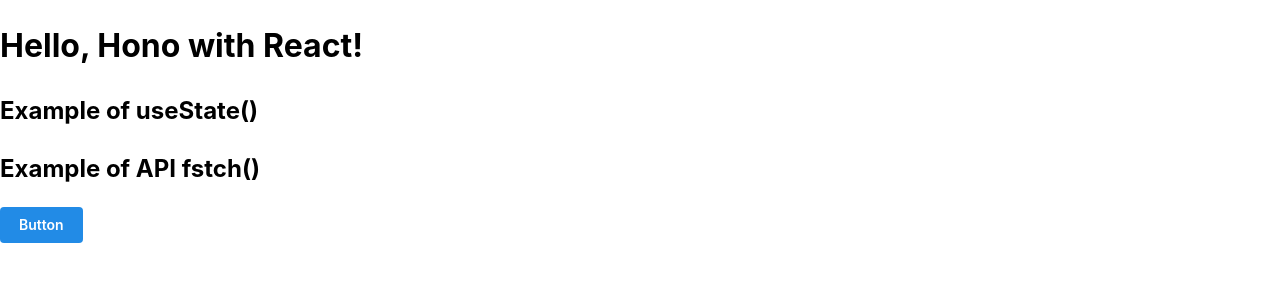
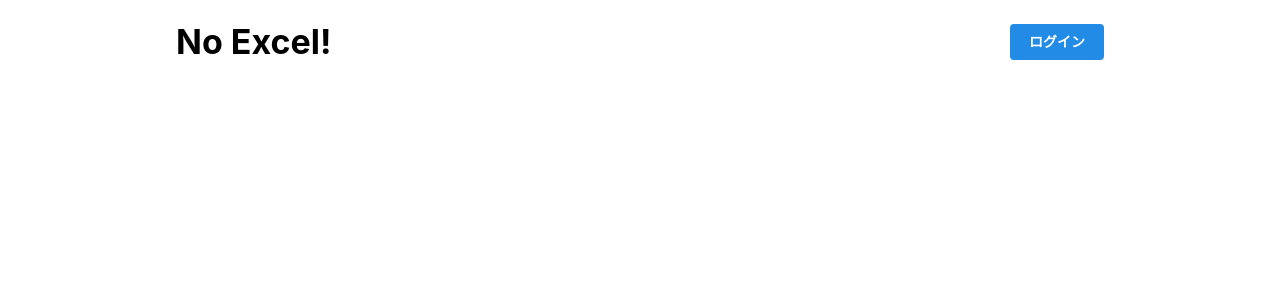
Before and after one commit to naotiki/axcel, a React app: page / in a window 1280 px wide. Shown: the top 300 px of the page. Built offline with nearby package versions, Linux system fonts and the light colour scheme; the HTML template or start-up script is replaced by a standard one.

Commit message:
wip:before migrate honox

```diff
--- a/package.json
+++ b/package.json
@@ -1,10 +1,11 @@
 {
   "type": "module",
   "scripts": {
-    "dev":"vite",
+    "dev": "vite",
     "__dev": "bun run --hot src/index.ts"
   },
   "dependencies": {
+    "@hono/zod-validator": "^0.1.11",
     "@mantine/core": "^7.6.1",
     "@mantine/dates": "^7.6.1",
     "@mantine/form": "^7.6.1",
@@ -12,7 +13,8 @@
     "dayjs": "^1.11.10",
     "hono": "^4.0.8",
     "react": "^18.2.0",
-    "react-dom": "^18.2.0"
+    "react-dom": "^18.2.0",
+    "zod": "^3.22.4"
   },
   "devDependencies": {
     "@hono/vite-dev-server": "^0.8.0",
--- /dev/null
+++ b/src/api/index.ts
@@ -0,0 +1,22 @@
+import { Hono } from "hono";
+import { zValidator } from "@hono/zod-validator";
+import { z } from "zod";
+
+const api = new Hono();
+api.get("/clock", (c) => {
+	return c.json({
+		time: new Date().toLocaleTimeString(),
+	});
+});
+
+export type TestZodType = typeof zodTest;
+const zodTest = api.get(
+	"/projects",
+	zValidator(
+		"json",
+		z.object({
+			body: z.string(),
+		}),
+	),
+);
+export default api;
--- a/src/client.tsx
+++ b/src/client.tsx
@@ -1,15 +1,16 @@
-import { Button, MantineProvider } from "@mantine/core";
+import { MantineProvider } from "@mantine/core";
 import { createRoot } from "react-dom/client";
-import '@mantine/core/styles.css';
-import '@mantine/dates/styles.css';
+import "@mantine/core/styles.css";
+import "@mantine/dates/styles.css";
+import { Top } from "./front/pages/Top";
+import { Layout } from "./front/layouts/DefaultLayout";
 function App() {
 	return (
 		<>
 			<MantineProvider>
-				<h1>Hello, Hono with React!</h1>
-				<h2>Example of useState()</h2>
-				<h2>Example of API fstch()</h2>
-                <Button variant="filled">Button</Button>
+				<Layout>
+					<Top />
+				</Layout>
 			</MantineProvider>
 		</>
 	);
--- /dev/null
+++ b/src/front/components/Header.tsx
@@ -0,0 +1,15 @@
+import { Button, Container, Flex, Space, Title } from "@mantine/core";
+
+export function Header() {
+	return (
+		<header>
+			<Container size="md" py={20}>
+				<Flex gap={10} align={"center"}>
+					<Title order={1}> No Excel!</Title>
+          <Space style={{flexGrow:1}}/>
+					<Button>ログイン</Button>
+				</Flex>
+			</Container>
+		</header>
+	);
+}
--- /dev/null
+++ b/src/front/layouts/DefaultLayout.tsx
@@ -0,0 +1,11 @@
+import { FC, PropsWithChildren } from "react";
+import "@mantine/core/styles.css";
+import { Header } from "../components/Header";
+export const Layout: FC<PropsWithChildren> = (props: PropsWithChildren) => {
+	return (
+		<>
+			<Header />
+			{props.children}
+		</>
+	);
+};
--- /dev/null
+++ b/src/front/pages/Top.tsx
@@ -0,0 +1,18 @@
+import { Button, Container } from "@mantine/core";
+import {hc} from "hono/client";
+import {useEffect} from "react";
+import {TestZodType} from "../../api";
+
+
+export function Top() {
+
+	useEffect(()=>{
+
+	},[])
+
+	return (
+		<Container size="md" pt={5}>
+
+		</Container>
+	);
+}
--- a/vite.config.ts
+++ b/vite.config.ts
@@ -15,6 +15,9 @@
 		};
 	}
 	return {
+		server: {
+			port: 3000,
+		},
 		ssr: {
 			external: ["react", "react-dom"],
 		},
```
Also changed, not shown: src/front/layouts/App.tsx (deleted, +0 -9 lines), src/index.tsx (+4 -8 lines), 1 other file (tests, documents, lock files or other folders). Lines whose indentation alone changed are shown as unchanged.
